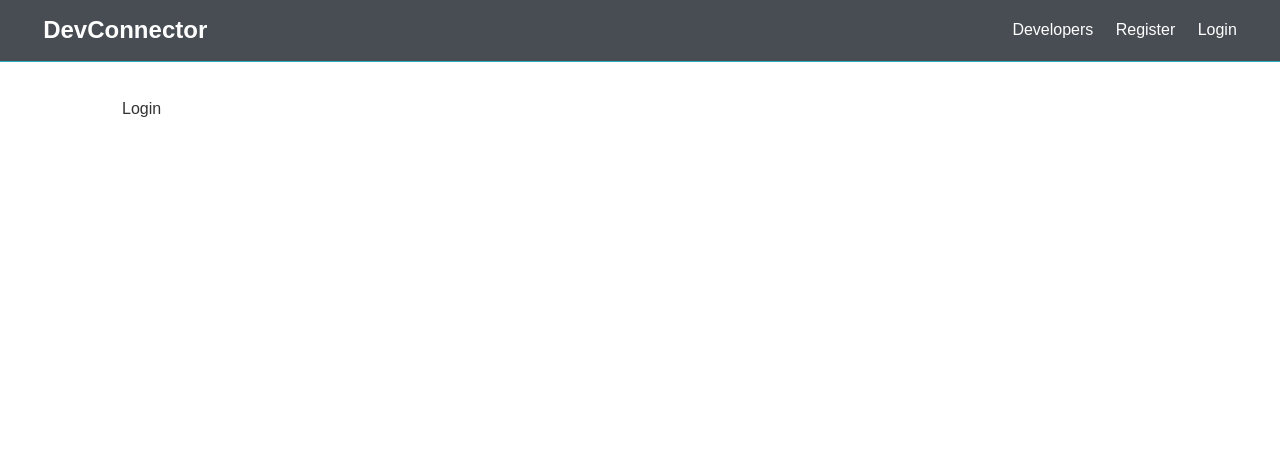
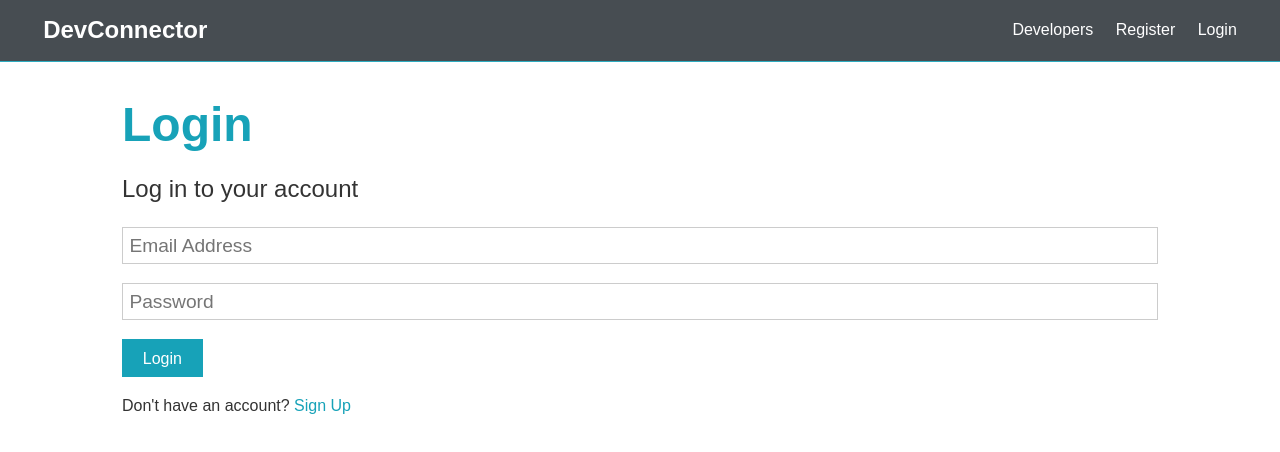
Before and after one commit to skmuddamsetty/dev-connector-revisit, a React (Create React App) app in the folder client/: page /login in a window 1280 px wide. Shown: the top 452 px of the page. Built offline with nearby package versions, Linux system fonts and the light colour scheme; the HTML template or start-up script is replaced by a standard one.

Commit message:
completed login and register using react useState Hooks

```diff
--- a/client/src/components/auth/Login.js
+++ b/client/src/components/auth/Login.js
@@ -1,7 +1,52 @@
-import React from 'react';
+import React, { useState, Fragment } from 'react';
+import { Link } from 'react-router-dom';
 
 const Login = () => {
-  return <div>Login</div>;
+  const [formData, setFormData] = useState({ email: '', password: '' });
+  // destructuring to pull out values in state
+  const { email, password } = formData;
+
+  const inputChangeHandler = (e) =>
+    setFormData({ ...formData, [e.target.name]: e.target.value });
+
+  const onSubmitHandler = async (e) => {
+    e.preventDefault();
+    console.log(formData);
+  };
+
+  return (
+    <Fragment>
+      <h1 className='large text-primary'>Login</h1>
+      <p className='lead'>
+        <i className='fas fa-user'></i> Log in to your account
+      </p>
+      <form className='form' onSubmit={(e) => onSubmitHandler(e)}>
+        <div className='form-group'>
+          <input
+            type='email'
+            placeholder='Email Address'
+            name='email'
+            value={email}
+            onChange={(e) => inputChangeHandler(e)}
+          />
+        </div>
+        <div className='form-group'>
+          <input
+            type='password'
+            placeholder='Password'
+            name='password'
+            minLength='8'
+            value={password}
+            onChange={(e) => inputChangeHandler(e)}
+          />
+        </div>
+        <input type='submit' className='btn btn-primary' value='Login' />
+      </form>
+      <p className='my-1'>
+        Don't have an account? <Link to='/register'>Sign Up</Link>
+      </p>
+    </Fragment>
+  );
 };
 
 export default Login;
--- a/client/src/components/auth/Register.js
+++ b/client/src/components/auth/Register.js
@@ -1,4 +1,5 @@
 import React, { Fragment, useState } from 'react';
+import { Link } from 'react-router-dom';
 
 const Register = () => {
   // below statment is same as
@@ -13,21 +14,35 @@
     name: '',
     email: '',
     password: '',
-    password2: '',
+    passwordConfirm: '',
   });
 
   // destructuring to pull out values in state
-  const { name, email, password, password2 } = formData;
+  const { name, email, password, passwordConfirm } = formData;
 
   const inputChangeHandler = (e) =>
     setFormData({ ...formData, [e.target.name]: e.target.value });
 
-  const onSubmitHandler = (e) => {
+  const onSubmitHandler = async (e) => {
     e.preventDefault();
-    if (password !== password2) {
+    if (password !== passwordConfirm) {
       console.log('password do not match');
     } else {
       console.log(formData);
+      // calling rest service from component example
+      // const newUser = { name, email, password, passwordConfirm };
+      // try {
+      //   const config = {
+      //     headers: {
+      //       'Content-Type': 'application/json',
+      //     },
+      //   };
+      //   const body = JSON.stringify(newUser);
+      //   const res = await axios.post('/api/v1/users/signup', body, config);
+      //   console.log(res);
+      // } catch (error) {
+      //   console.log(error.response.data);
+      // }
     }
   };
 
@@ -66,7 +81,7 @@
             type='password'
             placeholder='Password'
             name='password'
-            minLength='6'
+            minLength='8'
             value={password}
             onChange={(e) => inputChangeHandler(e)}
           />
@@ -75,16 +90,16 @@
           <input
             type='password'
             placeholder='Confirm Password'
-            name='password2'
-            minLength='6'
-            value={password2}
+            name='passwordConfirm'
+            minLength='8'
+            value={passwordConfirm}
             onChange={(e) => inputChangeHandler(e)}
           />
         </div>
         <input type='submit' className='btn btn-primary' value='Register' />
       </form>
       <p className='my-1'>
-        Already have an account? <a href='login.html'>Sign In</a>
+        Already have an account? <Link to='/login'>Sign In</Link>
       </p>
     </Fragment>
   );
```
